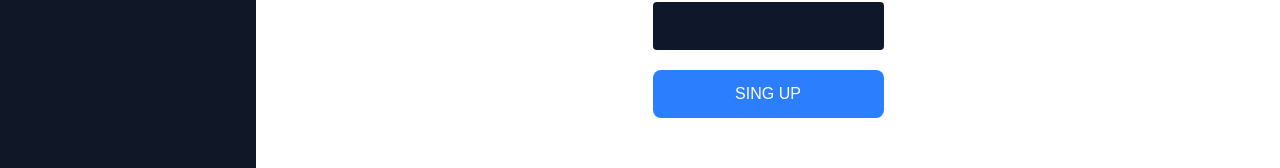
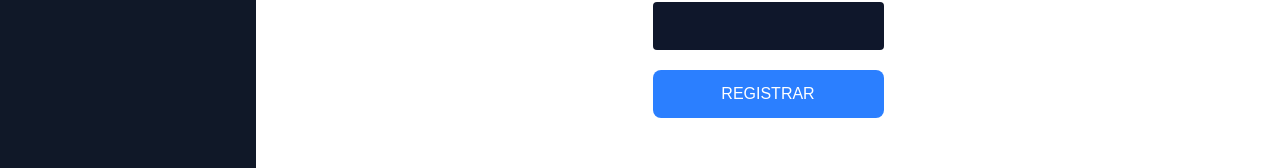
Before and after one commit to daswsi-utp/FrontEnd_Auction_Page, a Next.js app in the folder auction_page/: page /auth/register in a window 1280 px wide. Shown: the part 582-750 px from the top of the page. Built offline with nearby package versions, Linux system fonts and the light colour scheme.

Commit message:
Fix: Changes to Register page

```diff
--- a/auction_page/src/app/auth/register/page.jsx
+++ b/auction_page/src/app/auth/register/page.jsx
@@ -13,7 +13,7 @@ function UserRegister() {
                 <label htmlFor="confirmPassword" className="text-slate-500 mb-2 block text-sm">Confirm Password:</label>
                 <input type="confirmPassword" className="p-3 rounded block mb-2 bg-slate-900 text-slate-300"/>
                 <button className="w-full bg-blue-500 text-white p-3 rounded-lg mt-3">
-                SING UP
+                    REGISTRAR
                 </button>
             </form>
         </div>
```
